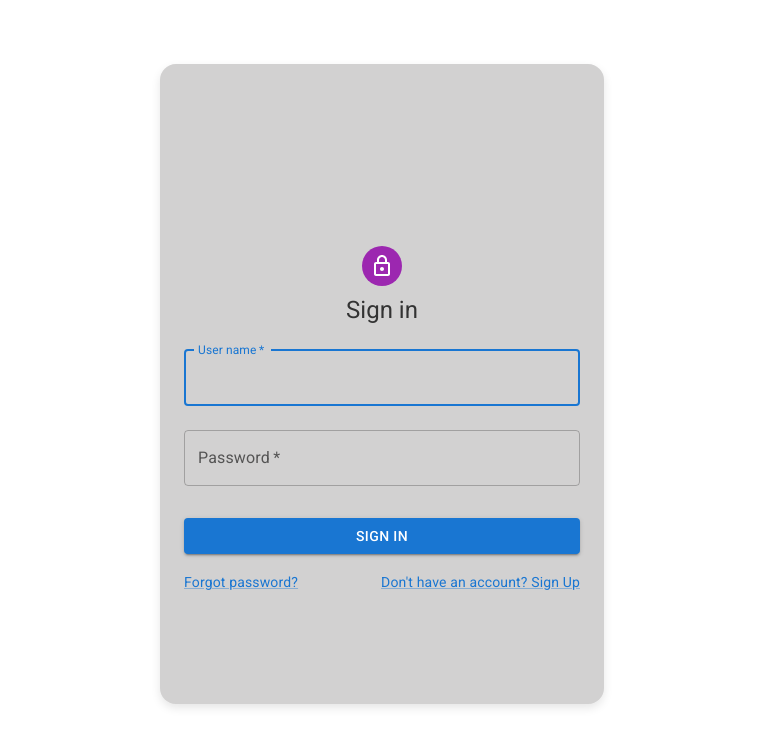
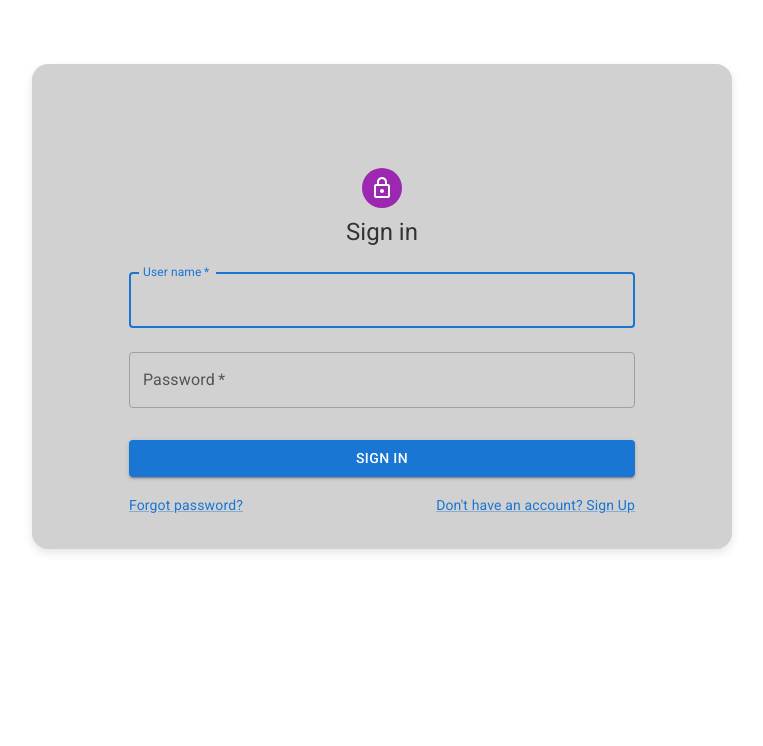
Before and after one commit to MrIngeenier/proyect01-Front-End, a React (Create React App) app: page / in a window 1280 px wide. Shown: the top 746 px of the page, without its empty margins (258-1021 px from the left). Built offline with nearby package versions, Linux system fonts and the light colour scheme.

Commit message:
ADD  LoadingScreen Login

```diff
--- a/src/pages/Principal.js
+++ b/src/pages/Principal.js
@@ -1,17 +1,25 @@
-
 import React, { useState } from 'react';
 import { useNavigate } from 'react-router-dom';
 import { Container, TextField, Button, Typography, Box, Avatar, CssBaseline, Grid, Link } from '@mui/material';
 import LockOutlinedIcon from '@mui/icons-material/LockOutlined';
 import { createTheme, ThemeProvider } from '@mui/material/styles';
 import publicServices from '../service/public.services';
-
+import LoadingScreen from '../utils/LoadingSceen';
+import ErrorAlert from '../components/Alerts/ErrorAlert';
+import SuccessAlert from '../components/Alerts/SuccesAlert';
 const theme = createTheme();
 
 function Principal() {
   const [name, setName] = useState('');
   const [password, setPassword] = useState('');
-  const navigate = useNavigate(); // Hook useNavigate dentro del componente
+  const [isLoading, setIsLoading] = useState(false); // Estado para la pantalla de carga
+  const navigate = useNavigate();
+  const [errorMessage, setErrorMessage] = useState('');
+  const [successMessage, setSuccessMessage] = useState('');
+  const [errorOpen, setErrorOpen] = useState(false);
+  const [successOpen, setSuccessOpen] = useState(false);
+  const handleErrorClose = () => setErrorOpen(false);
+  const handleSuccessClose = () => setSuccessOpen(false);
 
   const handleEmailChange = (e) => {
     setName(e.target.value);
@@ -23,64 +31,59 @@ function Principal() {
 
   const handleSubmit = async (e) => {
     e.preventDefault();
-    //console.log('Email:', name);
-    //console.log('Password:', password);
+    setIsLoading(true); // Mostrar pantalla de carga
 
     try {
       const data = await publicServices.login(name, password);
-      //console.log('Login successful:', data); // -- Ver datos del Login --
-      //console.log('Login Role :', data.body.Role);
-      var Role = data.body.Role
+      const Role = data.body.Role;
       localStorage.setItem('token', data.body.token);
+      setSuccessMessage("¡Hola !"+name);
+      setSuccessOpen(true);
       switch (Role) {
         case 1:
-            console.log("Role: admin");
           navigate('/admin');
           break;
         case 2:
-            console.log("Role: casher");
           navigate('/casher');
-
           break;
         case 3:
-            console.log("Role: sales");
           navigate('/sales');
-
           break;
         case 4:
-            console.log("Role: sales");
           navigate('/casher2');
-
           break;
         default:
           console.warn(`Unknown Role: ${Role}`);
       }
-      //console.log(data.body.token);
-      //console.log(localStorage.getItem('token'));
-       // Guarda el token si es necesario
     } catch (error) {
-      //console.error('Login failed:', error.message);
-      alert('Login failed: Invalid credentials. Please check your username and password.');
-
+      setErrorMessage('El usuario o contraseña esta mal. Por favor, inténtalo de nuevo.');
+      setErrorOpen(true);    } finally {
+      setIsLoading(false); // Ocultar pantalla de carga
     }
   };
 
+  if (isLoading) {
+    return <LoadingScreen />; // Renderizar pantalla de carga si `isLoading` es true
+  }
 
   return (
     <ThemeProvider theme={theme}>
-      <Container component="main" maxWidth="xs" sx={{
-        bgcolor: '#d2d1d1',  // Color de fondo gris
-        color: '#333',       // Color del texto
-        padding: 4,          // Espaciado interno
-        borderRadius: 4,     // Bordes redondeados
-        boxShadow: '0 4px 10px rgba(0, 0, 0, 0.1)', // Sombra
+      <Container
+        component="main"
+        sx={{
+          bgcolor: '#d2d1d1',
+          color: '#333',
+          padding: 4,
+          borderRadius: 4,
+          boxShadow: '0 4px 10px rgba(0, 0, 0, 0.1)',
           display: 'flex',
           flexDirection: 'column',
           alignItems: 'center',
           justifyContent: 'center',
-        minHeight: '80vh',
-        marginTop: '5%'
-      }}>
+          maxWidth: { xs: '300px', sm:'700px', md:'700px' },
+          marginTop: '5%',
+        }}
+      >
         <CssBaseline />
         <Box
           sx={{
@@ -121,12 +124,7 @@ function Principal() {
               value={password}
               onChange={handlePasswordChange}
             />
-            <Button
-              type="submit"
-              fullWidth
-              variant="contained"
-              sx={{ mt: 3, mb: 2 }}
-            >
+            <Button type="submit" fullWidth variant="contained" sx={{ mt: 3, mb: 2 }}>
               Sign In
             </Button>
             <Grid container>
@@ -144,6 +142,8 @@ function Principal() {
           </Box>
         </Box>
       </Container>
+      <SuccessAlert open={successOpen} handleClose={handleSuccessClose} message={successMessage} />
+      <ErrorAlert open={errorOpen} handleClose={handleErrorClose} message={errorMessage} />
     </ThemeProvider>
   );
 }
--- /dev/null
+++ b/src/utils/LoadingSceen.js
@@ -0,0 +1,24 @@
+import React from 'react';
+import { CircularProgress, Box, Typography } from '@mui/material';
+
+function LoadingScreen() {
+  return (
+    <Box
+      sx={{
+        display: 'flex',
+        flexDirection: 'column',
+        alignItems: 'center',
+        justifyContent: 'center',
+        minHeight: '100vh',
+        bgcolor: '#f5f5f5',
+      }}
+    >
+      <CircularProgress size={60} />
+      <Typography variant="h6" sx={{ mt: 2 }}>
+        Loading, please wait...
+      </Typography>
+    </Box>
+  );
+}
+
+export default LoadingScreen;
```
Lines whose indentation alone changed are shown as unchanged.
